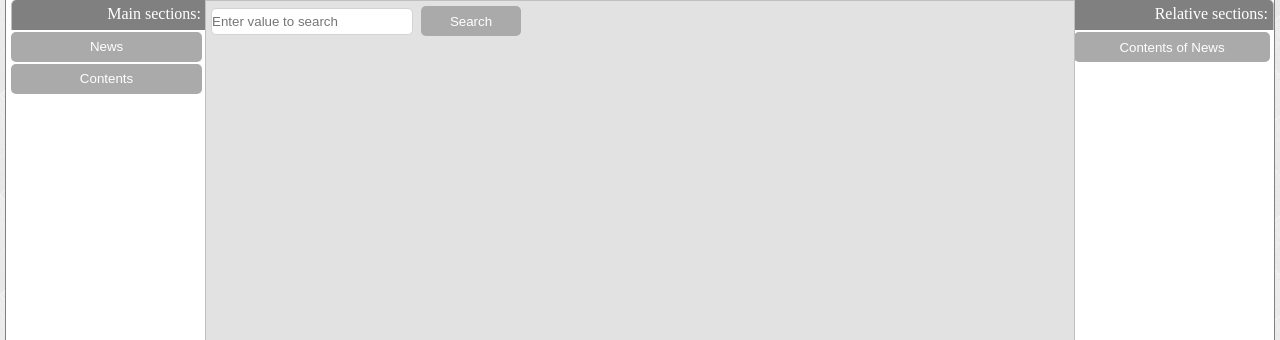
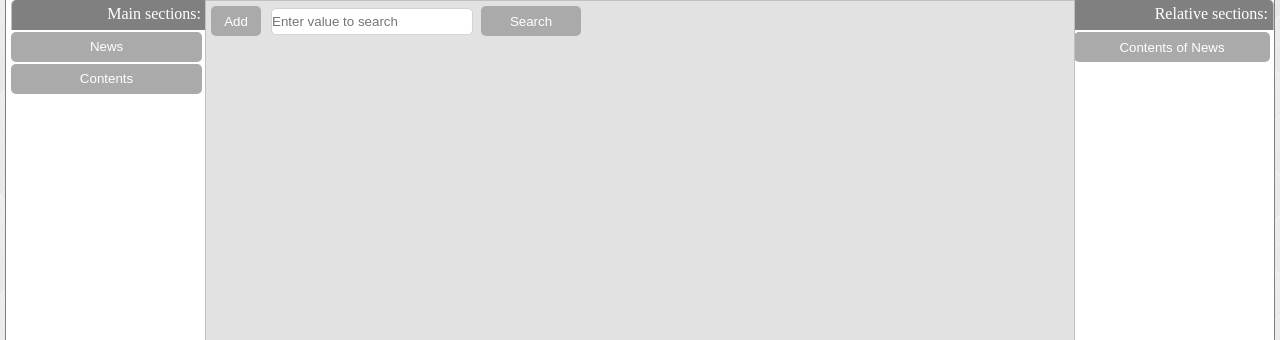
Before and after one commit to SomovStudio/Admin-Database, a PHP site: page /tables/news/select.php in a window 1280 px wide. Shown: the part 106-446 px from the top of the page. Run offline with PHP 8.4, Linux system fonts and the light colour scheme; the visitor is signed in with stand-in values (Sample User, id 1).

Commit message:
Добавлено представление кнопка

```diff
--- a/index.php
+++ b/index.php
@@ -1,4 +1,6 @@
-<?php require_once 'data/const.php'; ?>
+<?php
+require_once './data/const.php';
+?>
 <!DOCTYPE html>
 <html>
 <head>
--- a/style/auth.css
+++ b/style/auth.css
@@ -46,6 +46,9 @@ body {
 	border-radius: 5px;
 }
 
+/*
+ * == CLASSES =======================================
+*/
 .Clear {
 	clear: both;
 }
--- a/style/default.css
+++ b/style/default.css
@@ -62,7 +62,9 @@
 }
 
 
-/* CLASSES --------------------------------*/
+/*
+ * == CLASSES =======================================
+*/
 .Clear {
 	clear: both;
 }
--- a/style/view.css
+++ b/style/view.css
@@ -59,8 +59,14 @@
 	border-radius: 5px;
 }
 
+#button{
+	position:absolute;
+}
 
-/* CLASSES --------------------------------*/
+
+/*
+ * == CLASSES =======================================
+*/
 .SidebarTitleLeft{
 	height:25px;
 	border-style:solid;
@@ -134,3 +140,19 @@
 	color:#FFFFFF;
 	cursor:pointer;
 }
+
+.Button{
+	padding: 1%;
+	border-radius: 5px;
+	background-color:#AAAAAA;
+	color:#FFFFFF;
+	cursor:pointer;
+}
+
+.Button:hover{
+	padding: 1%;
+	border-radius: 5px;
+	background-color:#666666;
+	color:#FFFFFF;
+	cursor:pointer;
+}
--- /dev/null
+++ b/tables/articles/select.php
@@ -0,0 +1,3 @@
+<?php
+
+?>
--- a/tables/news/select.php
+++ b/tables/news/select.php
@@ -42,13 +42,19 @@ require_once '../../data/const.php';
         <!-- CONTENT -->
 		<div id="content">
 
+			<!-- BUTTON ADD -->
+			<?php
+			require_once '../../view/button.php';
+			$buttonAdd = new Button('./select.php', 'Add', 30, 50, 5, 5);
+			$buttonAdd->render();
+			?>
+
 			<!-- SEARCH -->
 			<?php
 			require_once '../../view/search.php';
-			$searchPanel = new Search('./select.php', 'Enter value to search', 'Search', 5, 5);
+			$searchPanel = new Search('./select.php', 'Enter value to search', 'Search', 65, 5);
 			$searchPanel->render();
 			?>
-
 
 		</div>
 
--- /dev/null
+++ b/view/button.php
@@ -0,0 +1,20 @@
+<?php
+class Button
+{
+    private $content = '';
+
+    function __construct($form_action, $submit_value, $height, $width, $x, $y)
+    {
+        $this->content = "<div id='button' style='left:".$x."px; top:".$y."px;'>";
+        $this->content .= "<form action='".$form_action."' method='post'>";
+        $this->content .= "<input type='submit' value='".$submit_value."' class='Button' style='height:".$height."px; width:".$width."px;'>";
+        $this->content .= "</form>";
+        $this->content .= "</div>";
+    }
+
+    public function render()
+    {
+        echo $this->content;
+    }
+}
+?>
```
